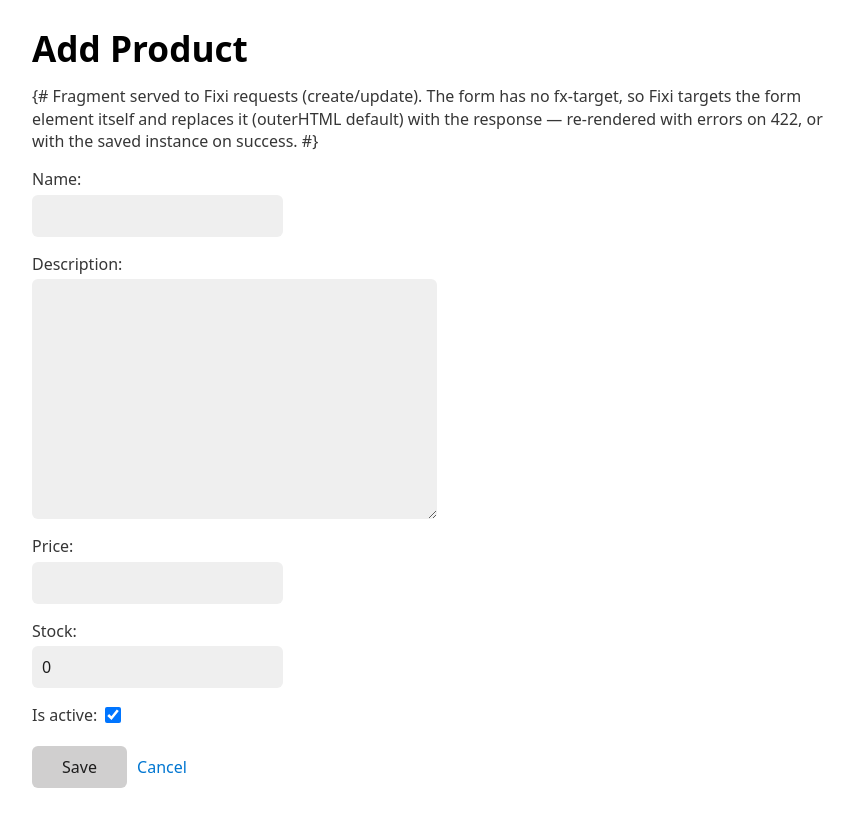
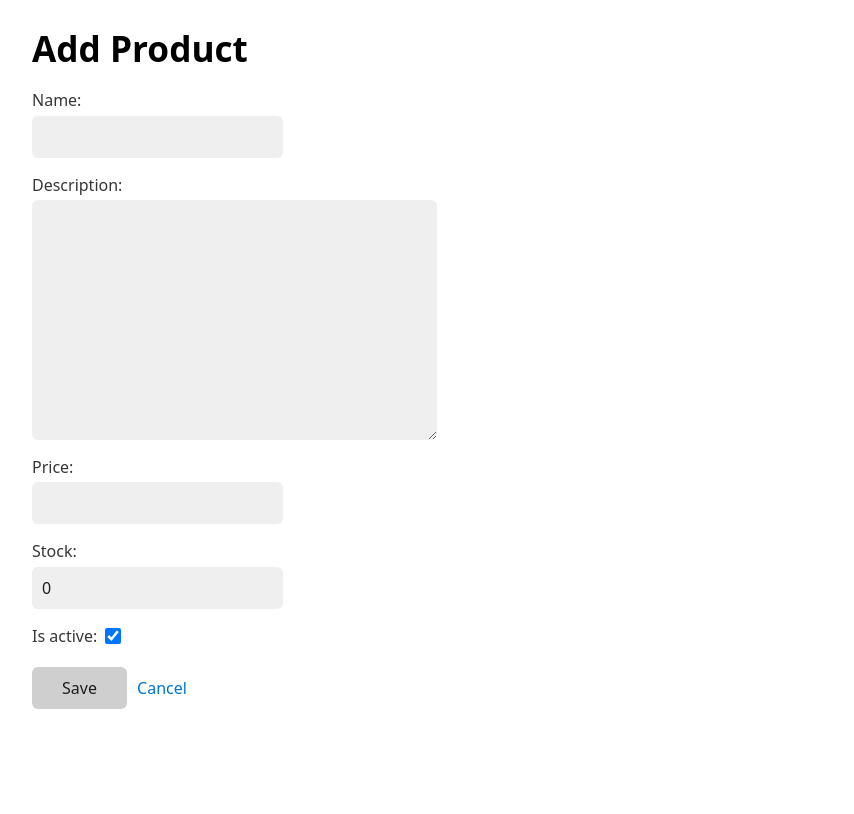
Before and after one commit to codetalcott/dj-fixi, a Django app: page /create/ in a window 1280 px wide. Shown: the whole page, without its empty margins (208-1062 px from the left). After the commit the page ends 709 px from the top, so only its background shows below. Run offline with Django 4.2, Linux system fonts and the light colour scheme.

Commit message:
Demo: two multi-line {# #} comments were rendering as page text
Django's {# #} comment is single-line. The two that spanned lines, in the
product list's actions cell and above the product form, were printed into
the page. Found by running the demo under runserver and reading the page.
They are {% comment %} blocks now; the demo's tests fail on any {# #} that
crosses a line and on comment markers in a response.

Also give the demo pages an empty favicon so the console stays quiet.

Co-Authored-By: Claude Fable 5.2 <noreply@anthropic.com>

```diff
--- a/examples/demo_project/pitfalls/templates/pitfalls/index.html
+++ b/examples/demo_project/pitfalls/templates/pitfalls/index.html
@@ -4,6 +4,7 @@
 <head>
     <meta charset="UTF-8">
     <meta name="viewport" content="width=device-width, initial-scale=1.0">
+    <link rel="icon" href="data:,">
     <title>Pitfalls - dj-fixi Demo</title>
     <link rel="stylesheet" href="https://cdn.jsdelivr.net/npm/water.css@2/out/water.css">
     <style>
--- a/examples/demo_project/products/templates/products/base.html
+++ b/examples/demo_project/products/templates/products/base.html
@@ -4,6 +4,7 @@
 <head>
     <meta charset="UTF-8">
     <meta name="viewport" content="width=device-width, initial-scale=1.0">
+    <link rel="icon" href="data:,">
     <title>{% block title %}dj-fixi Demo{% endblock %}</title>
     <link rel="stylesheet" href="https://cdn.jsdelivr.net/npm/water.css@2/out/water.css">
     {# Vendored fixi.js core + the optional FX-Trigger event bridge (both ship with dj-fixi). #}
--- a/examples/demo_project/products/templates/products/form_partial.html
+++ b/examples/demo_project/products/templates/products/form_partial.html
@@ -1,7 +1,7 @@
 {% load fixi_tags %}
-{# Fragment served to Fixi requests (create/update). The form has no fx-target, so
+{% comment %} Fragment served to Fixi requests (create/update). The form has no fx-target, so
    Fixi targets the form element itself and replaces it (outerHTML default) with the
-   response — re-rendered with errors on 422, or with the saved instance on success. #}
+   response — re-rendered with errors on 422, or with the saved instance on success. {% endcomment %}
 <form {% fx_attrs action=request.path method="POST" %}>
     {% fx_csrf_token %}
     {{ form.as_p }}
--- a/examples/demo_project/products/templates/products/list_partial.html
+++ b/examples/demo_project/products/templates/products/list_partial.html
@@ -22,12 +22,12 @@
                 <button {% fx_attrs action=product.get_absolute_url method="GET" target="#product-container" swap="innerHTML" %}>
                     Edit
                 </button>
-                {# Delete: an HTTP DELETE (FxResponseMixin.delete answers Fixi with
+                {% comment %} Delete: an HTTP DELETE (FxResponseMixin.delete answers Fixi with
                    204 since 0.4.0); the empty body removes the row via the outerHTML
                    swap. CSRF travels in the X-CSRFToken header, and data-confirm
                    becomes cfg.confirm, both in the fx:config handler in base.html.
                    An inline onclick="return confirm(...)" would not work: fixi
-                   sends the request even when the user cancels (dj_fixi.L112). #}
+                   sends the request even when the user cancels (dj_fixi.L112). {% endcomment %}
                 <button
                     fx-action="{% url 'product_delete' product.id %}"
                     fx-method="DELETE"
```
Also changed, not shown: examples/demo_project/tests/test_demo.py (+13 -0 lines), CHANGELOG.md.
